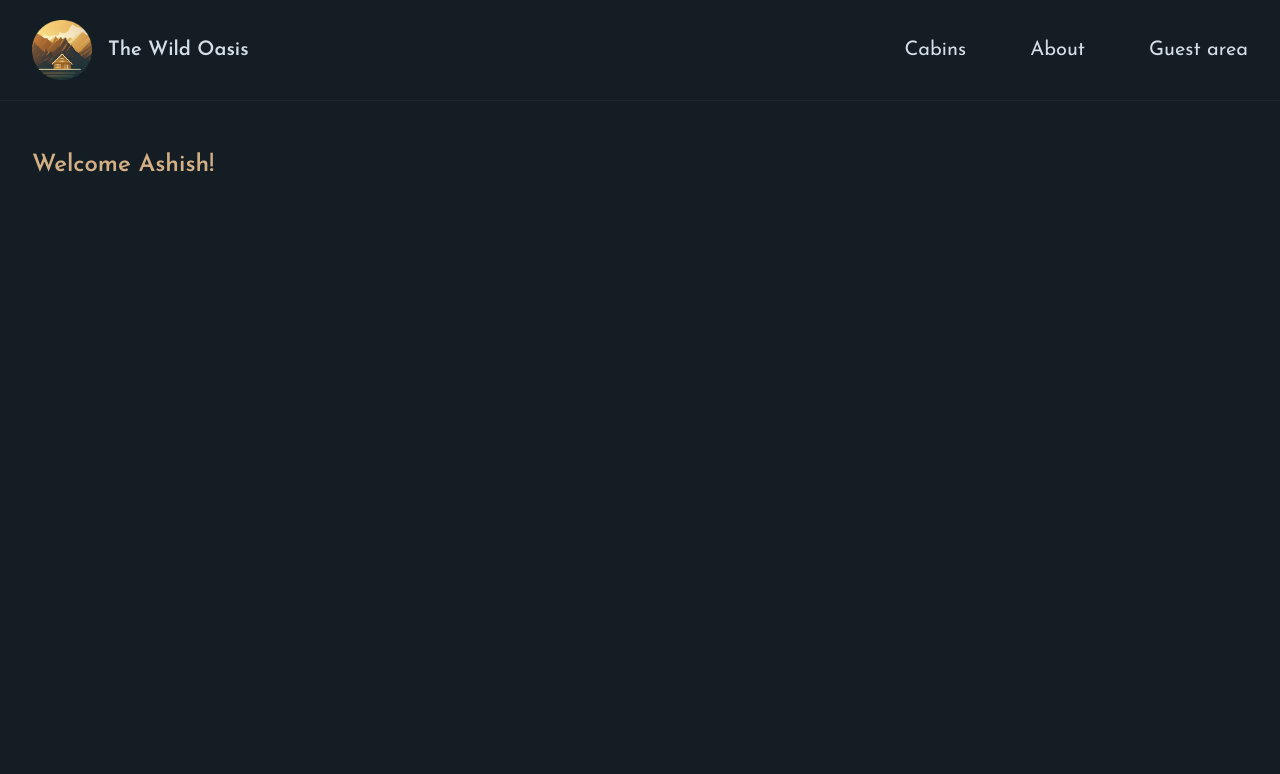
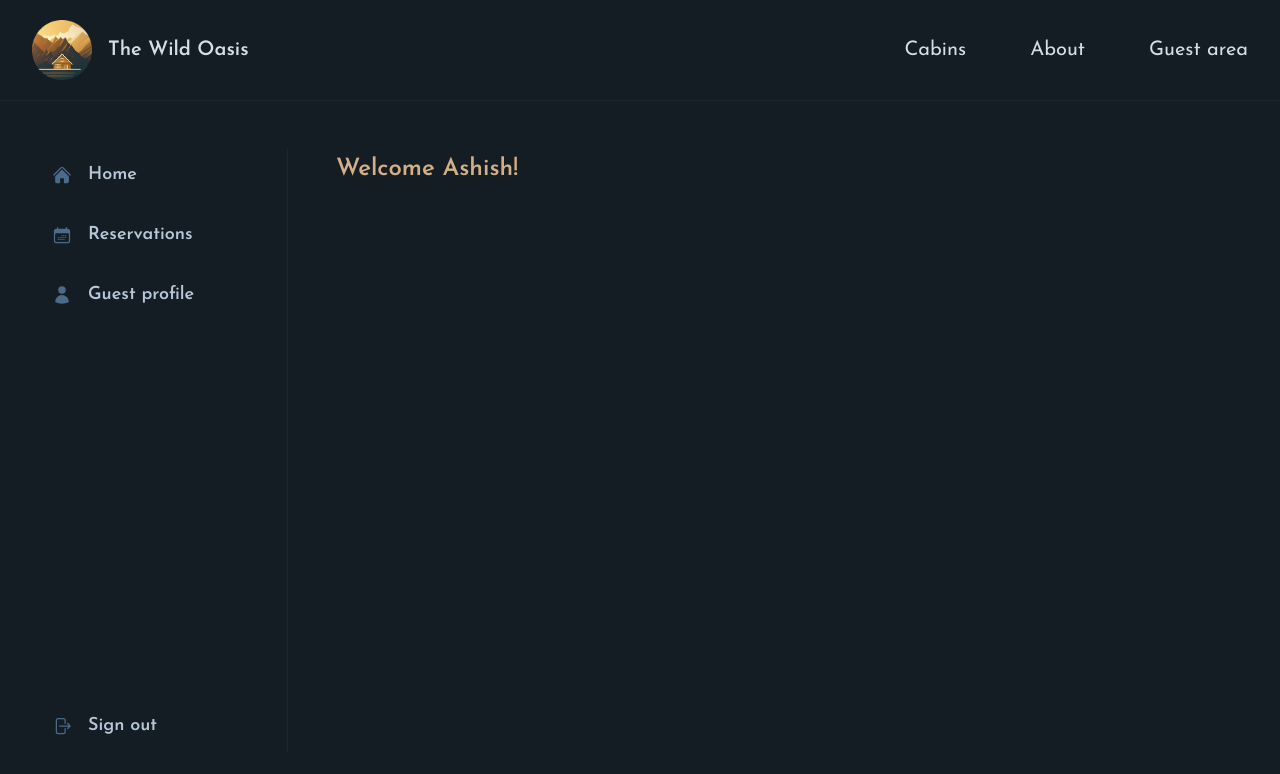
Before and after one commit to mainaliashish/the-wild-oasis-website, a Next.js app: page /account in a window 1280 px wide. Shown: the top 774 px of the page. Built offline with nearby package versions, Linux system fonts and the light colour scheme.

Commit message:
update: - add nested layouts - add page for account and reservations - add sidenav components

```diff
--- /dev/null
+++ b/app/_components/SideNavigation.js
@@ -0,0 +1,51 @@
+import {
+  CalendarDaysIcon,
+  HomeIcon,
+  UserIcon,
+} from "@heroicons/react/24/solid";
+import SignOutButton from "./SignOutButton";
+import Link from "next/link";
+
+const navLinks = [
+  {
+    name: "Home",
+    href: "/account",
+    icon: <HomeIcon className="h-5 w-5 text-primary-600" />,
+  },
+  {
+    name: "Reservations",
+    href: "/account/reservations",
+    icon: <CalendarDaysIcon className="h-5 w-5 text-primary-600" />,
+  },
+  {
+    name: "Guest profile",
+    href: "/account/profile",
+    icon: <UserIcon className="h-5 w-5 text-primary-600" />,
+  },
+];
+
+function SideNavigation() {
+  return (
+    <nav className="border-r border-primary-900">
+      <ul className="flex flex-col gap-2 h-full text-lg">
+        {navLinks.map((link) => (
+          <li key={link.name}>
+            <Link
+              className={`py-3 px-5 hover:bg-primary-900 hover:text-primary-100 transition-colors flex items-center gap-4 font-semibold text-primary-200`}
+              href={link.href}
+            >
+              {link.icon}
+              <span>{link.name}</span>
+            </Link>
+          </li>
+        ))}
+
+        <li className="mt-auto">
+          <SignOutButton />
+        </li>
+      </ul>
+    </nav>
+  );
+}
+
+export default SideNavigation;
--- /dev/null
+++ b/app/_components/SignInButton.js
@@ -0,0 +1,15 @@
+function SignInButton() {
+  return (
+    <button className='flex items-center gap-6 text-lg border border-primary-300 px-10 py-4 font-medium'>
+      <img
+        src='https://authjs.dev/img/providers/google.svg'
+        alt='Google logo'
+        height='24'
+        width='24'
+      />
+      <span>Continue with Google</span>
+    </button>
+  );
+}
+
+export default SignInButton;
--- /dev/null
+++ b/app/_components/SignOutButton.js
@@ -0,0 +1,12 @@
+import { ArrowRightOnRectangleIcon } from '@heroicons/react/24/solid';
+
+function SignOutButton() {
+  return (
+    <button className='py-3 px-5 hover:bg-primary-900 hover:text-primary-100 transition-colors flex items-center gap-4 font-semibold text-primary-200 w-full'>
+      <ArrowRightOnRectangleIcon className='h-5 w-5 text-primary-600' />
+      <span>Sign out</span>
+    </button>
+  );
+}
+
+export default SignOutButton;
--- /dev/null
+++ b/app/account/layout.js
@@ -0,0 +1,9 @@
+import SideNavigation from "../_components/SideNavigation";
+export default function Layout({ children }) {
+  return (
+    <div className="grid grid-cols-[16rem_1fr] h-full gap-12">
+      <SideNavigation />
+      <div className="py-1">{children}</div>
+    </div>
+  );
+}
--- a/app/account/page.js
+++ b/app/account/page.js
@@ -1,5 +1,5 @@
 export const metadata = {
-  title: "Account Page",
+  title: "Account",
 };
 
 export default function Page() {
--- a/app/account/profile/page.js
+++ b/app/account/profile/page.js
@@ -1,4 +1,8 @@
 import SelectCountry from "@/app/_components/SelectCountry";
+
+export const metadata = {
+  title: "Profile",
+};
 
 export default function Page() {
   // CHANGE
--- a/app/account/reservations/page.js
+++ b/app/account/reservations/page.js
@@ -1,4 +1,8 @@
 import ReservationCard from "@/app/_components/ReservationCard.js";
+
+export const metadata = {
+  title: "Reservations",
+};
 
 export default function Page() {
   // CHANGE
--- a/app/layout.js
+++ b/app/layout.js
@@ -25,8 +25,8 @@
         className={`bg-primary-950 relative antialiased text-primary-100 min-h-screen flex flex-col ${josefin.className}`}
       >
         <Header />
-        <div className="flex-1 px-8 py-12 ">
-          <main className="max-w-7xl mx-auto">{children}</main>
+        <div className="flex-1 px-8 py-12 grid">
+          <main className="max-w-7xl mx-auto w-full">{children}</main>
         </div>
       </body>
     </html>
```
